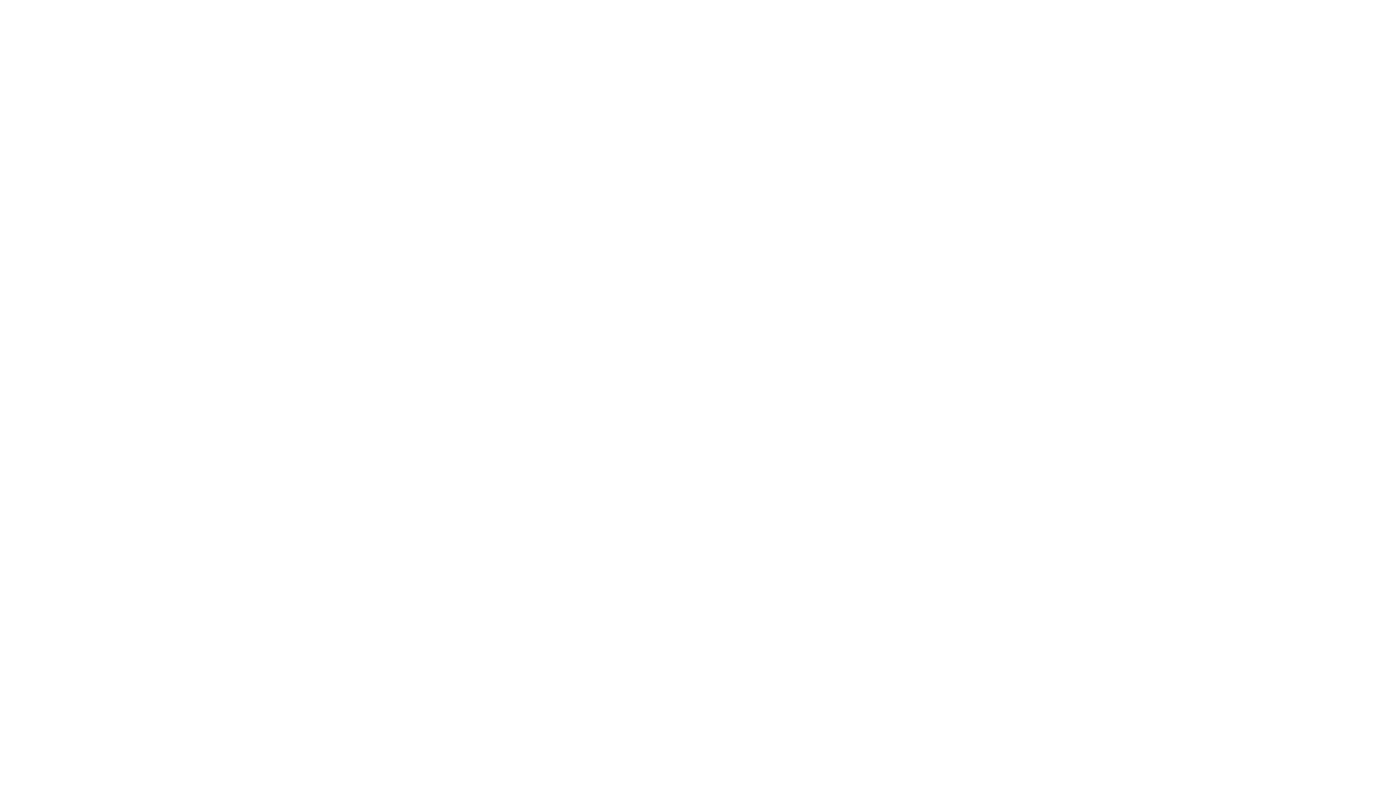
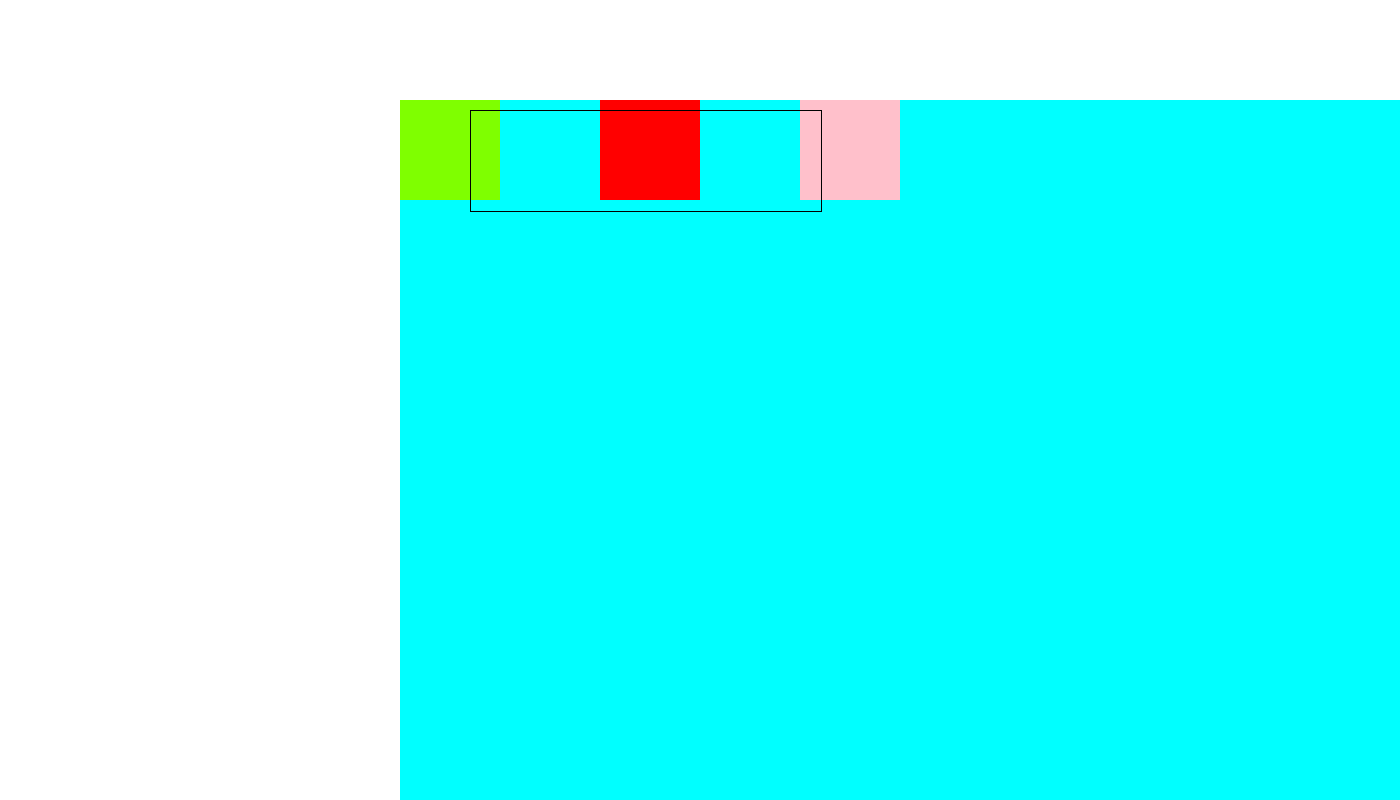
Before and after one commit to hector4like6gorillaz/keving, a React (Vite) app: page /positions in a window 1280 px wide. Before the commit this address had no page. Shown: the top 800 px of the page, 1400 px wide, since content can reach past the window. Built offline with nearby package versions, Linux system fonts and the light colour scheme.

Commit message:
add positions

```diff
--- /dev/null
+++ b/src/modules/posiciones/PositionsModule.tsx
@@ -0,0 +1,28 @@
+import React, { useState } from "react";
+import style from "./pos.module.css";
+const PositionsModule = () => {
+  const [efecto, setEfecto] = useState(false);
+
+  return (
+    <div className={`${style["padre"]}`}>
+      <div
+        className={`${style["hijo1"]}
+        ${
+          !efecto ? style["animacionHijo1-mov1"] : style["animacionHijo1-mov2"]
+        }`}
+        onClick={() => setEfecto(!efecto)}
+      ></div>
+      <div
+        className={`${style["hijo2"]}
+      ${!efecto ? style["animacionHijo2-mov1"] : style["animacionHijo2-mov2"]}`}
+      ></div>
+      <div
+        className={`${style["hijo3"]}
+      ${!efecto ? style["animacionHijo3-mov1"] : style["animacionHijo3-mov2"]}`}
+      ></div>
+      <div className ={`${style['hidden-atras']}`}></div>
+    </div>
+  );
+};
+
+export default PositionsModule;
--- /dev/null
+++ b/src/modules/posiciones/pos.module.css
@@ -0,0 +1,62 @@
+.padre {
+  transition: ease 2s;
+  position: relative;
+  background: cyan;
+  width: 1000px;
+  height: 1000px;
+  margin-left: 400px;
+  margin-top: 100px;
+}
+
+.hijo1 {
+  background: red;
+  width: 100px;
+  height: 100px;
+  position: absolute;
+}
+
+.animacionHijo1-mov1 {
+  left: 200px;
+}
+.animacionHijo1-mov2 {
+  transition: ease-in-out 2s;
+  left: 0px;
+}
+
+.animacionHijo2-mov1 {
+  left: 0px;
+}
+.animacionHijo2-mov2 {
+  transition: ease-in-out 2s;
+  left: -200px;
+}
+
+.animacionHijo3-mov1 {
+  left: 400px;
+}
+.animacionHijo3-mov2 {
+  transition: ease-in-out 2s;
+  left: 200px;
+}
+
+.hijo2 {
+  background: chartreuse;
+  width: 100px;
+  height: 100px;
+  position: absolute;
+}
+.hijo3 {
+  background: pink;
+  width: 100px;
+  height: 100px;
+  position: absolute;
+}
+
+.hidden-atras {
+  left: 70px;
+  top: 10px;
+  position: absolute;
+  width: 350px;
+  height: 100px;
+  border: 1px solid black;
+}
--- a/src/router/Router.tsx
+++ b/src/router/Router.tsx
@@ -2,6 +2,7 @@ import LandingModule from "../modules/landing/LandingModule";
 import { BrowserRouter, Routes, Route } from "react-router-dom";
 import PokemonInfoModule from "../modules/pokemonInfo/PokemonInfoModule";
 import LocalStorageModule from "../modules/localStorage/LocalStorageModule";
+import PositionsModule from "../modules/posiciones/PositionsModule";
 
 const Router = () => {
   return (
@@ -10,6 +11,7 @@ const Router = () => {
         <Route path="/" element={<LandingModule />} />
         <Route path="/pokemon-info/:id" element={<PokemonInfoModule />} />
         <Route path="/local-storage" element={<LocalStorageModule />} />
+        <Route path="/positions" element={<PositionsModule />} />
       </Routes>
     </BrowserRouter>
   );
```
